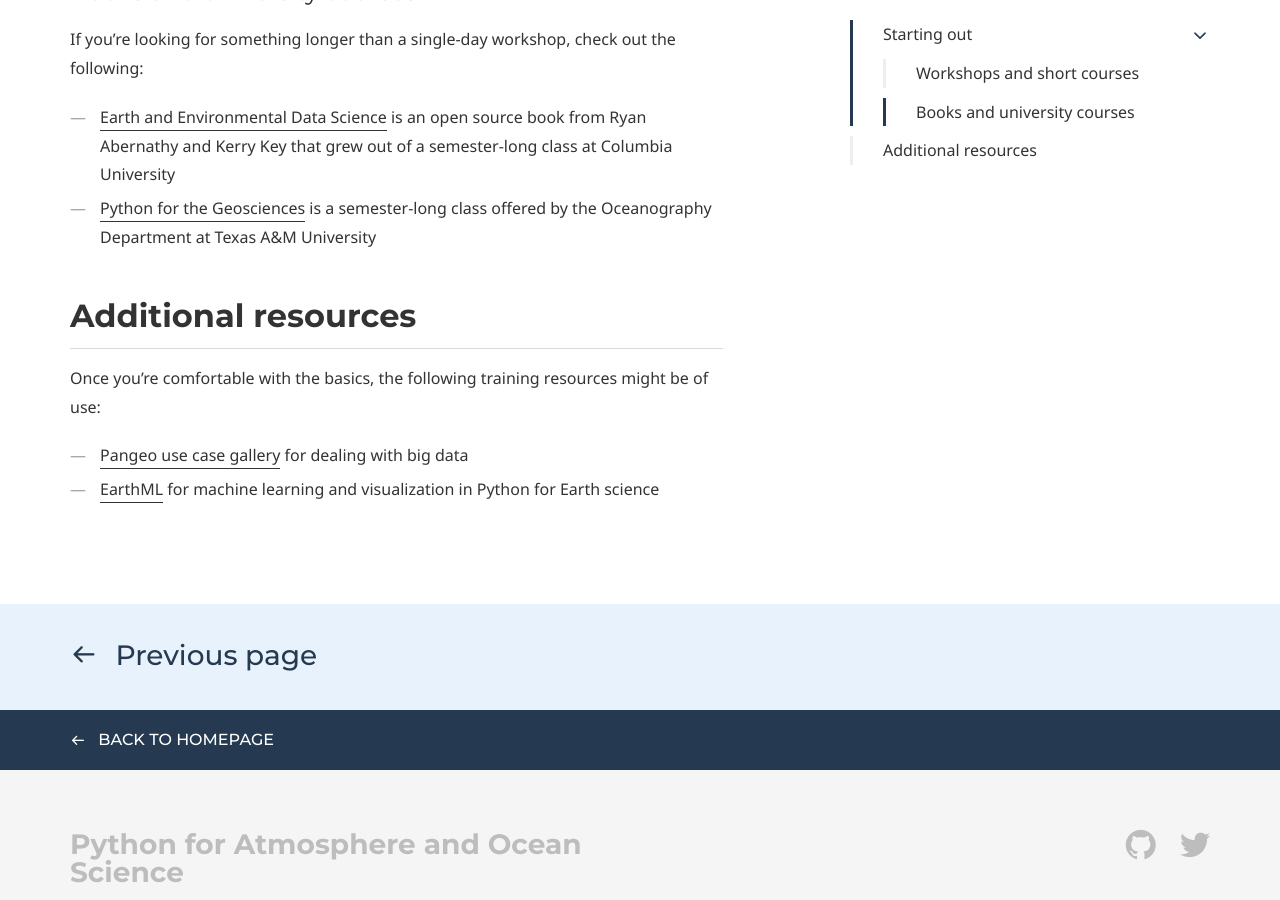
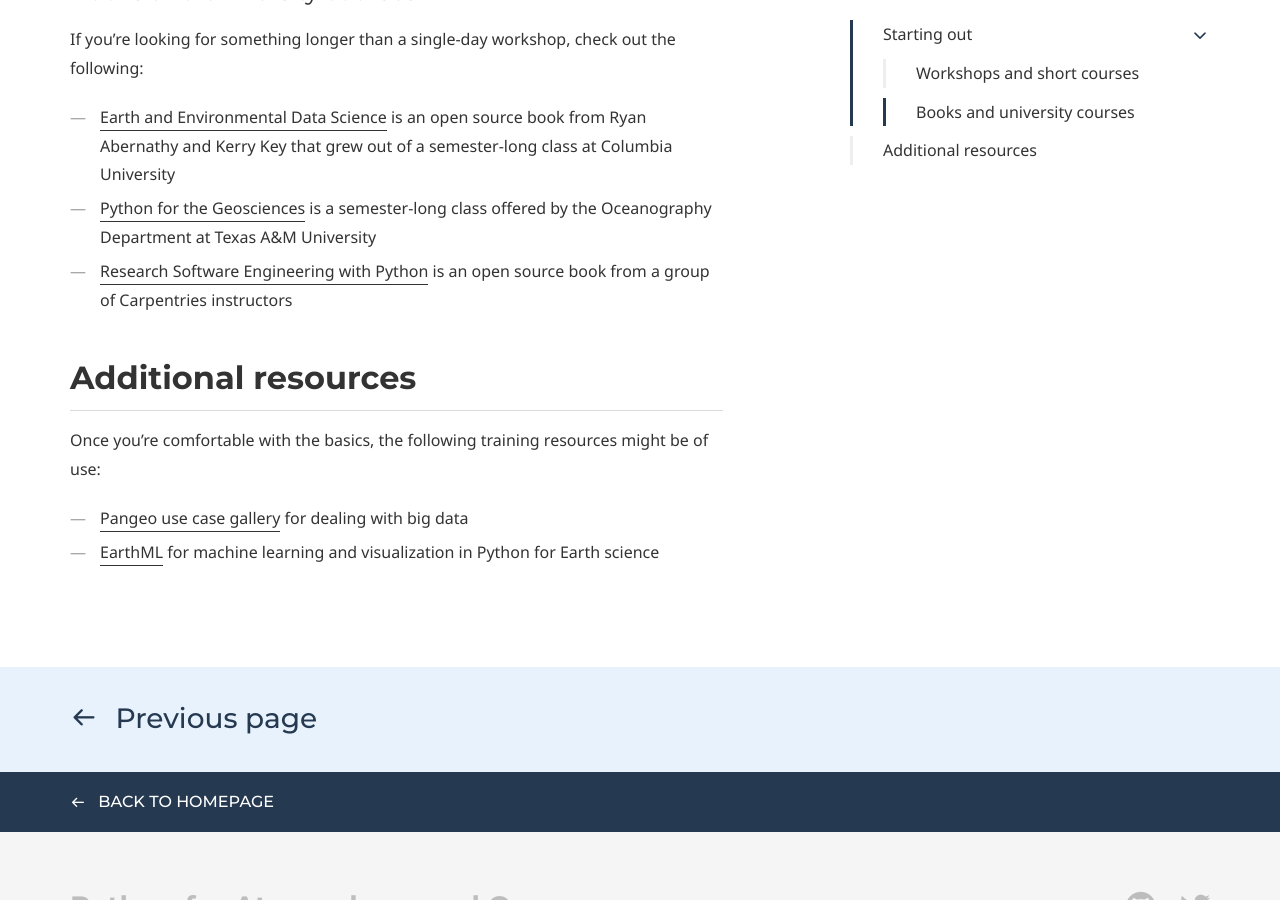
Before and after one commit to PyAOS/pyaos.github.io, a Jekyll site: the page built from training.md, in a window 1280 px wide and 900 px high, scrolled down 1458 px. Built offline with Jekyll 4.4.1, drawn with Linux system fonts in a browser that asks for light colours; some web fonts are replaced.

Commit message:
Update training.md

```diff
--- a/training.md
+++ b/training.md
@@ -61,6 +61,8 @@ is an open source book from Ryan Abernathy and Kerry Key that grew out of a
 semester-long class at Columbia University
 * [Python for the Geosciences](https://github.com/kthyng/python4geosciences)
 is a semester-long class offered by the Oceanography Department at Texas A&M University
+* [Research Software Engineering with Python](https://merely-useful.github.io/py-rse/)
+is an open source book from a group of Carpentries instructors
 
 
 ## Additional resources
```
